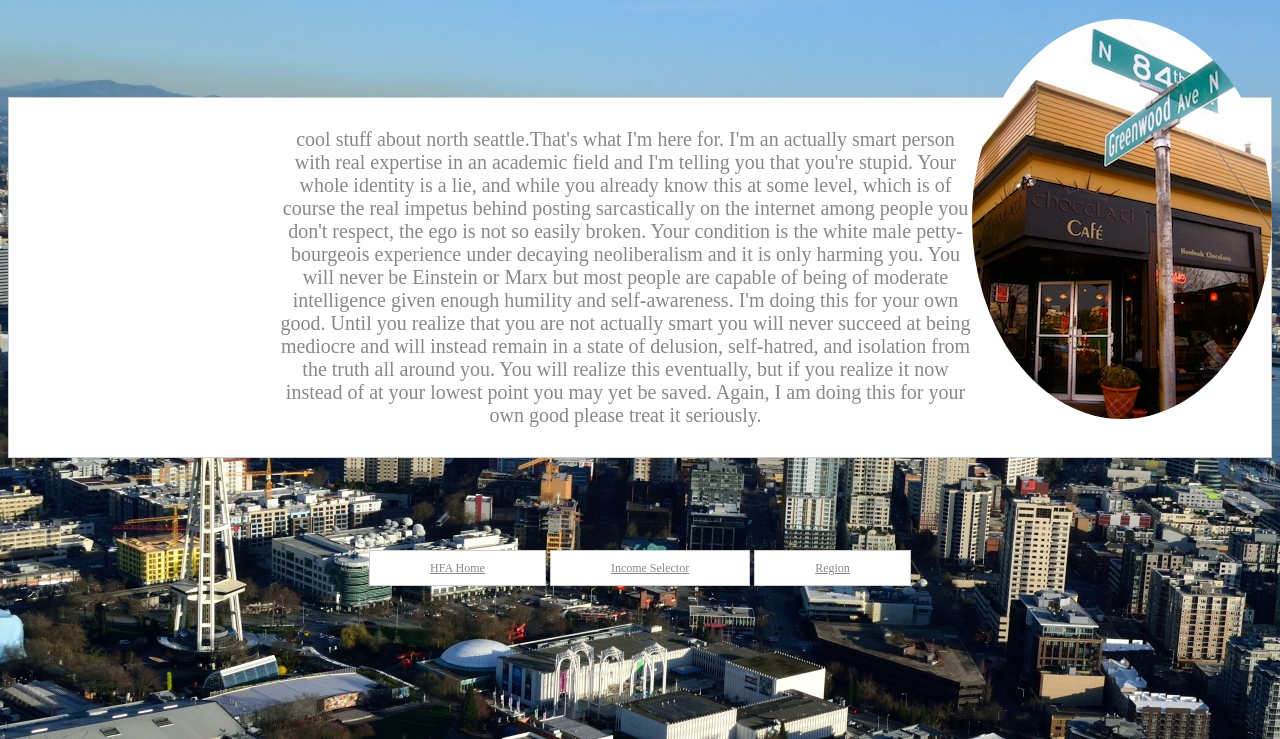
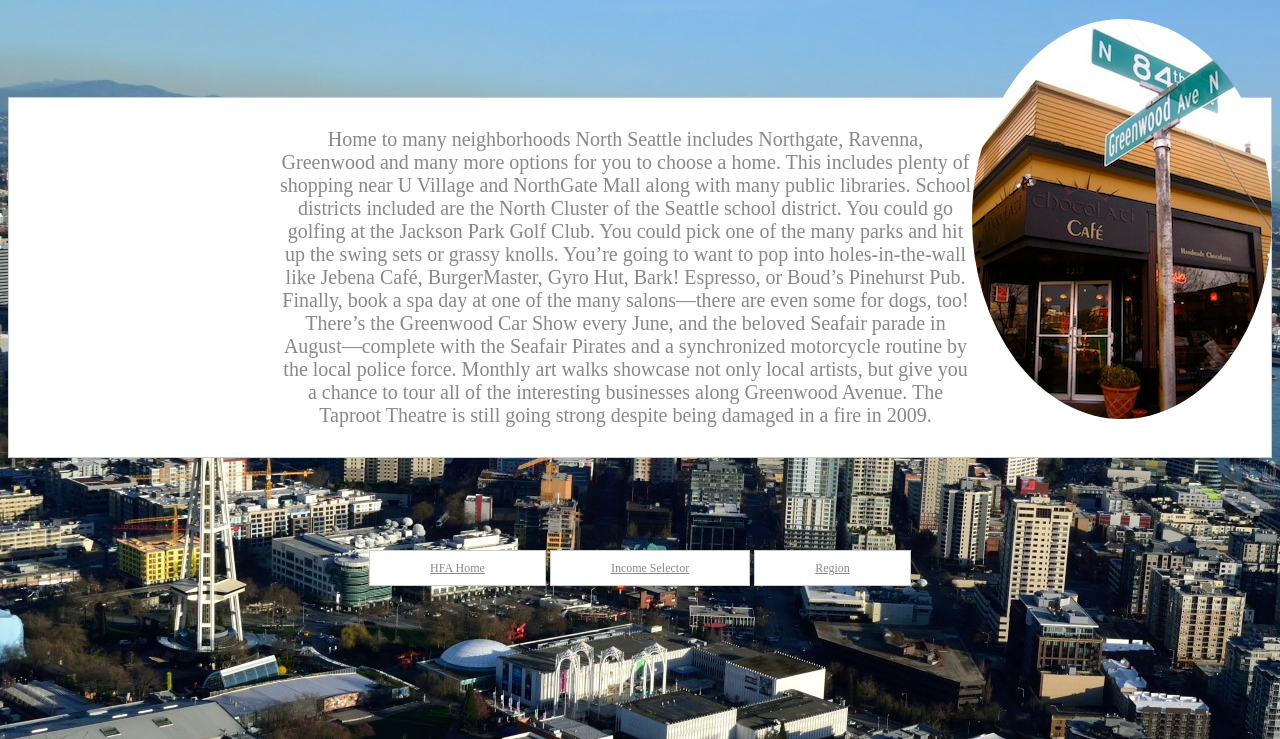
Before and after one commit to rtuts67/Final_Project_HFA_201n6, a plain HTML site: page landing.html in a window 1280 px wide. Shown: the part 61-800 px from the top of the page. Drawn offline with Linux system fonts and the light colour scheme.

Commit message:
addlanding northupdate

```diff
--- a/landing.html
+++ b/landing.html
@@ -7,11 +7,11 @@
   <title></title>
 </head>
 <body>
-<h1> North Seattle</h1>
-<img class="img-circle" src="images/north.jpg">
-<div id="words"/>
-<p>cool stuff about north seattle.That's what I'm here for. I'm an actually smart person with real expertise in an academic field and I'm telling you that you're stupid. Your whole identity is a lie, and while you already know this at some level, which is of course the real impetus behind posting sarcastically on the internet among people you don't respect, the ego is not so easily broken. Your condition is the white male petty-bourgeois experience under decaying neoliberalism and it is only harming you. You will never be Einstein or Marx but most people are capable of being of moderate intelligence given enough humility and self-awareness. I'm doing this for your own good. Until you realize that you are not actually smart you will never succeed at being mediocre and will instead remain in a state of delusion, self-hatred, and isolation from the truth all around you. You will realize this eventually, but if you realize it now instead of at your lowest point you may yet be saved. Again, I am doing this for your own good please treat it seriously.
-</p>
+  <h1> North Seattle</h1>
+  <img class="img-circle" src="images/north.jpg">
+  <div id="words"/>
+  <p>Home to many neighborhoods North Seattle includes Northgate, Ravenna, Greenwood and many more options for you to choose a home. This includes plenty of shopping near U Village and NorthGate Mall along with many public libraries. School districts included are the North Cluster of the Seattle school district. You could go golfing at the Jackson Park Golf Club. You could pick one of the many parks and hit up the swing sets or grassy knolls. You’re going to want to pop into holes-in-the-wall like Jebena Café, BurgerMaster, Gyro Hut, Bark! Espresso, or Boud’s Pinehurst Pub. Finally, book a spa day at one of the many salons—there are even some for dogs, too!  There’s the Greenwood Car Show every June, and the beloved Seafair parade in August—complete with the Seafair Pirates and a synchronized motorcycle routine by the local police force. Monthly art walks showcase not only local artists, but give you a chance to tour all of the interesting businesses along Greenwood Avenue. The Taproot Theatre is still going strong despite being damaged in a fire in 2009.
+  </p>
 </div>
 <div>
   <footer>
--- a/style.css
+++ b/style.css
@@ -78,7 +78,7 @@ fieldset {
 }
 .drawer-elem
 {
-   display: none;
+  display: none;
 }
 
 
```
Also changed, not shown: index.html (+1 -1 lines), guide.html (indentation only).
